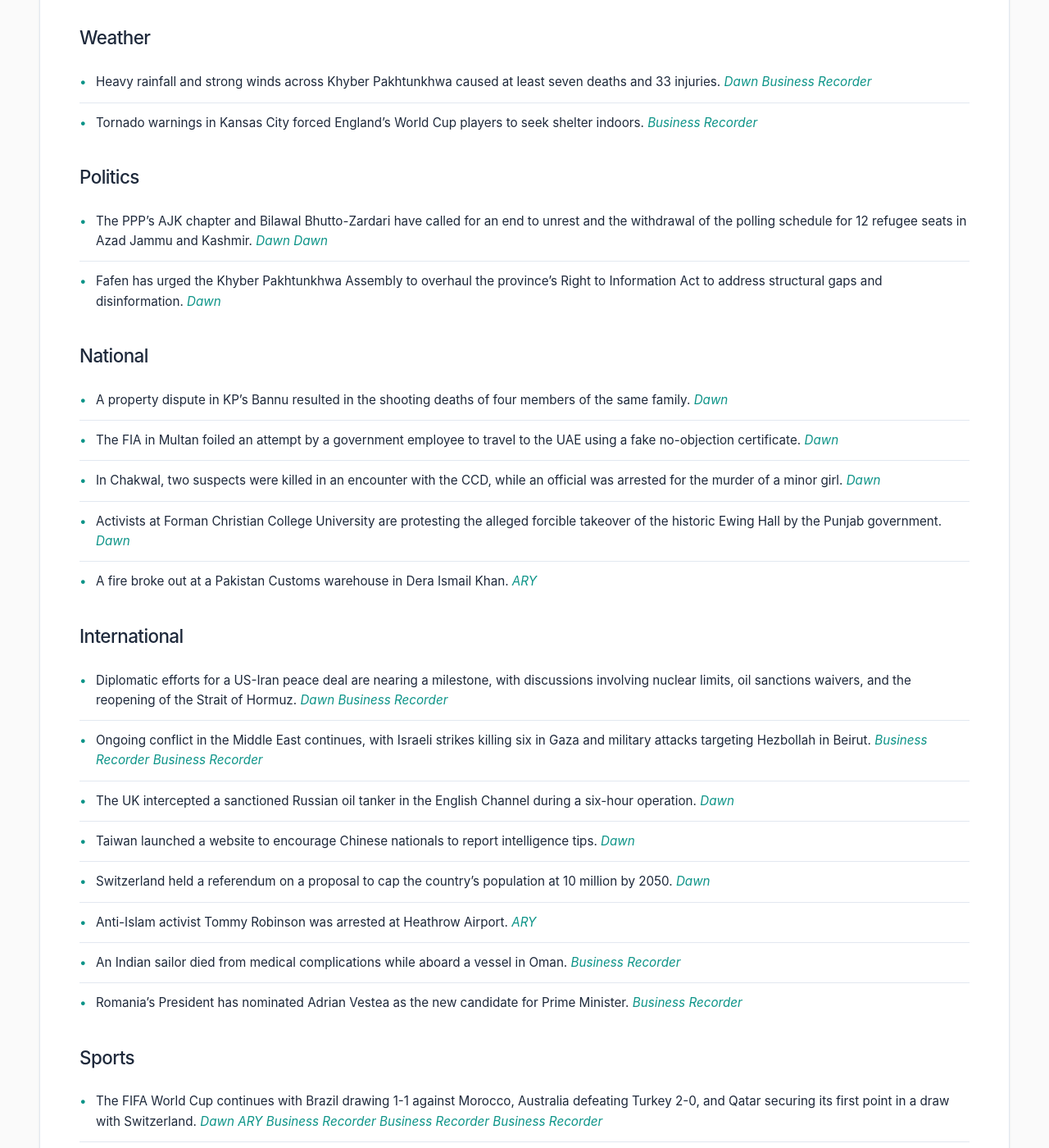
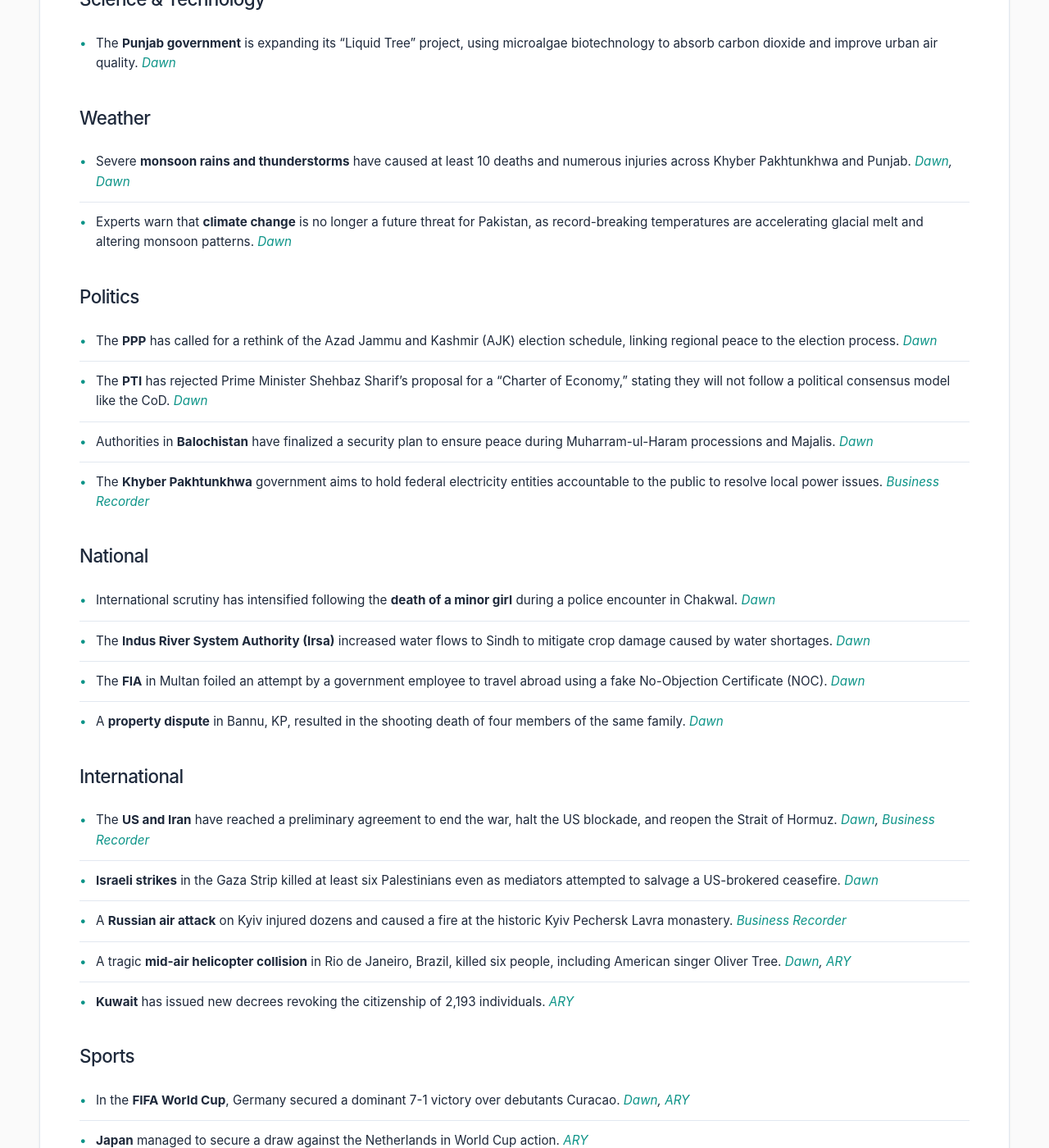
Before and after one commit to zsubzwary/news, a Jekyll site: the page built from en/index.md, in a window 1280 px wide and 1400 px high, scrolled down 939 px. Shown: the whole window at 82% size. Built offline with Jekyll 4.4.1, drawn with Linux system fonts in a browser that asks for light colours; some web fonts are replaced; comment, search, counter and statistics services are not loaded; some of the changed text lies outside the part shown.

Commit message:
DateTime; 2026-06-15T04:04:35.918Z

```diff
--- a/en/index.md
+++ b/en/index.md
@@ -4,56 +4,53 @@ title: Pakistan News Briefing
 lang: en
 ---
 
-Published at: 14-Jun-2026 21:04PKT
+Published at: 15-Jun-2026 09:04PKT
 
-Time to read: 5 mins
+Time to read: 4 mins
 
 ### Economy
-- Information Minister Attaullah Tarar defended the proposed FY27 budget, describing it as relief-oriented and inviting the opposition to sign a Charter of Economy. *[Dawn](https://www.dawn.com/news/2007773/info-minister-invites-opposition-to-sign-charter-of-economy-defends-proposed-fy27-budget)* *[Business Recorder](https://www.brecorder.com/news/40425481/information-minister-highlights-substantial-tax-relief-for-salaried-class-in-budget-debate)*
-- The FY27 budget introduces steeper fines for tax non-compliance and provides substantial tax relief for the salaried class. *[Dawn](https://www.dawn.com/news/2007674/budget-2026-27-steeper-fines-introduced-for-tax-compliance)* *[Business Recorder](https://www.brecorder.com/news/40425481/information-minister-highlights-substantial-tax-relief-for-salaried-class-in-budget-debate)*
-- Leaders in the agricultural sector expressed dissatisfaction, claiming the sector was largely ignored in the recent budget. *[Dawn](https://www.dawn.com/news/2007672/agriculture-largely-ignored)*
-- The Pakistan Textile Council welcomed the FY27 budget's export-oriented measures but requested a final tax regime for exporters. *[Business Recorder](https://www.brecorder.com/news/40425476/textile-body-welcomes-fy27-budget-measures-seeks-final-tax-regime-for-exporters)*
-- Most Gulf stock markets saw gains driven by optimism surrounding a potential US-Iran peace agreement. *[Business Recorder](https://www.brecorder.com/news/40425484/most-gulf-markets-in-black-on-expected-us-iran-peace-deal)*
+- The **Pakistan government** has warned of various risks to the 2026-27 budget, including global oil price hikes, revenue shortfalls, and debt servicing costs. *[Dawn](https://www.dawn.com/news/2007935/budget-2026-27-multiple-risks-looms-over-next-year-budget-finance-ministry-warns)*
+- A preliminary **US-Iran peace deal** has caused significant global market shifts, including a 2% rise in gold prices, a drop in oil prices, and a decline in the US dollar. *[Business Recorder](https://www.brecorder.com/news/40425581/gold-rises-2-after-us-iran-reach-peace-deal), [Business Recorder](https://www.brecorder.com/news/40425579/oil-slips-4-as-us-iran-reach-peace-deal-to-reopen-strait-of-hormuz), [Business Recorder](https://www.brecorder.com/news/40425578/dollar-hits-10-day-low-as-us-iran-reach-peace-deal)*
+- Asian share markets surged following news of the **Gulf peace deal**, while Indian shares are expected to follow the global rally. *[Business Recorder](https://www.brecorder.com/news/40425580/shares-surge-oil-skids-in-asia-on-gulf-deal), [Business Recorder](https://www.brecorder.com/news/40425577/indian-shares-set-to-join-global-rally-on-gulf-peace-deal-oil-slides)*
+- The **Senate Standing Committee on Finance** approved the abolition of Capital Value Tax (CVT) on foreign assets and expressed opposition to granting exclusive tax exemptions to PIACL. *[Business Recorder](https://www.brecorder.com/news/40425557/proposal-seeking-abolishment-of-cvt-on-foreign-assets-approved), [Business Recorder](https://www.brecorder.com/news/40425555/import-of-aircraft-parts-st-exemption-solely-for-piacl-opposed)*
+- Finance Minister Muhammad Aurangzeb proposed a **"National Faceless System"** to eliminate corruption within the tax machinery by removing discretionary powers from officials. *[Business Recorder](https://www.brecorder.com/news/40425558/aurangzeb-tells-senate-body-faceless-system-to-end-corruption-of-tax-machinery)*
+- The **Pakistan Textile Council (PTC)** has requested that the 1.25% export levy be treated as a full and final discharge of income tax liability. *[Business Recorder](https://www.brecorder.com/news/40425556/ptc-seeks-final-tax-status-for-export-levy)*
 
 ### Science & Technology
-- The Punjab government is expanding its "Liquid Tree" project, an innovative biotechnology using microalgae to absorb carbon dioxide and improve urban air quality. *[Dawn](https://www.dawn.com/news/2007783/punjab-expands-liquid-tree-project-to-tackle-urban-pollution)* *[ARY](https://arynews.tv/liquid-tree-introduced-by-punjab-to-combat-pollution)*
-- A cyberattack disrupted services at four major Iranian banks, though officials stated that no customer data was compromised. *[Business Recorder](https://www.brecorder.com/news/40425472/iran-says-limited-cyberattack-disrupts-services-at-four-banks-state-media-says)*
+- The **Punjab government** is expanding its "Liquid Tree" project, using microalgae biotechnology to absorb carbon dioxide and improve urban air quality. *[Dawn](https://www.dawn.com/news/2007783/punjab-expands-liquid-tree-project-to-tackle-urban-pollution)*
 
 ### Weather
-- Heavy rainfall and strong winds across Khyber Pakhtunkhwa caused at least seven deaths and 33 injuries. *[Dawn](https://www.dawn.com/news/2007786/at-least-7-killed-33-injured-in-rain-related-incidents-across-kp-in-a-day)* *[Business Recorder](https://www.brecorder.com/news/40425470/seven-killed-33-injured-as-rainstorm-hits-khyber-pakhtunkhwa)*
-- Tornado warnings in Kansas City forced England's World Cup players to seek shelter indoors. *[Business Recorder](https://www.brecorder.com/news/40425483/england-players-shelter-indoors-amid-tornado-warning-in-kansas-city)*
+- Severe **monsoon rains and thunderstorms** have caused at least 10 deaths and numerous injuries across Khyber Pakhtunkhwa and Punjab. *[Dawn](https://www.dawn.com/news/2007939/death-toll-reaches-10-as-rains-ravage-kp-punjab), [Dawn](https://www.dawn.com/news/2007786/at-least-7-killed-33-injured-in-rain-related-incidents-across-kp-in-a-day)*
+- Experts warn that **climate change** is no longer a future threat for Pakistan, as record-breaking temperatures are accelerating glacial melt and altering monsoon patterns. *[Dawn](https://www.dawn.com/news/2007955/climate-choices)*
 
 ### Politics
-- The PPP’s AJK chapter and Bilawal Bhutto-Zardari have called for an end to unrest and the withdrawal of the polling schedule for 12 refugee seats in Azad Jammu and Kashmir. *[Dawn](https://www.dawn.com/news/2007805/ppp-ajk-urges-election-commission-to-withdraw-polling-schedule-for-12-refugee-seats-amid-unrest)* *[Dawn](https://www.dawn.com/news/2007765/bilawal-calls-for-end-to-ajk-protests-as-unrest-damaging-pakistans-reputation-amid-global-spotlight)*
-- Fafen has urged the Khyber Pakhtunkhwa Assembly to overhaul the province's Right to Information Act to address structural gaps and disinformation. *[Dawn](https://www.dawn.com/news/2007799/fafen-calls-for-overhaul-of-kp-right-to-information-act)*
+- The **PPP** has called for a rethink of the Azad Jammu and Kashmir (AJK) election schedule, linking regional peace to the election process. *[Dawn](https://www.dawn.com/news/2007938/ppp-links-ajk-election-to-peace-in-region)*
+- The **PTI** has rejected Prime Minister Shehbaz Sharif's proposal for a "Charter of Economy," stating they will not follow a political consensus model like the CoD. *[Dawn](https://www.dawn.com/news/2007934/pti-rules-out-cod-style-charter-of-economy)*
+- Authorities in **Balochistan** have finalized a security plan to ensure peace during Muharram-ul-Haram processions and Majalis. *[Dawn](https://www.dawn.com/news/2007929/security-plan-finalised-for-majalis-processions-in-balochistan)*
+- The **Khyber Pakhtunkhwa** government aims to hold federal electricity entities accountable to the public to resolve local power issues. *[Business Recorder](https://www.brecorder.com/news/40425551/kp-to-make-federal-entities-responsible-to-public-at-all-costs)*
 
 ### National
-- A property dispute in KP's Bannu resulted in the shooting deaths of four members of the same family. *[Dawn](https://www.dawn.com/news/2007764/shooting-over-property-dispute-in-kps-bannu-kills-4-of-same-family)*
-- The FIA in Multan foiled an attempt by a government employee to travel to the UAE using a fake no-objection certificate. *[Dawn](https://www.dawn.com/news/2007804/fia-foils-alleged-attempt-to-travel-abroad-using-fake-noc-in-multan)*
-- In Chakwal, two suspects were killed in an encounter with the CCD, while an official was arrested for the murder of a minor girl. *[Dawn](https://www.dawn.com/news/2007617/two-robbers-killed-in-encounter-ccd-official-held-for-murder-of-minor-girl)*
-- Activists at Forman Christian College University are protesting the alleged forcible takeover of the historic Ewing Hall by the Punjab government. *[Dawn](https://www.dawn.com/news/2007645/forman-christian-college-university-activists-protest-forcible-takeover-of-ewing-hall-fear-demolition)*
-- A fire broke out at a Pakistan Customs warehouse in Dera Ismail Khan. *[ARY](https://arynews.tv/customs-warehouse-fire-incident-in-dera-ismail-khan)*
+- International scrutiny has intensified following the **death of a minor girl** during a police encounter in Chakwal. *[Dawn](https://www.dawn.com/news/2007933/chakwal-encounter-gets-international-scrutiny)*
+- The **Indus River System Authority (Irsa)** increased water flows to Sindh to mitigate crop damage caused by water shortages. *[Dawn](https://www.dawn.com/news/2007931/irsa-increases-flows-to-sindh-after-crop-damage)*
+- The **FIA** in Multan foiled an attempt by a government employee to travel abroad using a fake No-Objection Certificate (NOC). *[Dawn](https://www.dawn.com/news/2007804/fia-foils-alleged-attempt-to-travel-abroad-using-fake-noc-in-multan)*
+- A **property dispute** in Bannu, KP, resulted in the shooting death of four members of the same family. *[Dawn](https://www.dawn.com/news/2007764/shooting-over-property-dispute-in-kps-bannu-kills-4-of-same-family)*
 
 ### International
-- Diplomatic efforts for a US-Iran peace deal are nearing a milestone, with discussions involving nuclear limits, oil sanctions waivers, and the reopening of the Strait of Hormuz. *[Dawn](https://www.dawn.com/news/2007794/a-us-iran-deal-to-stop-the-war-is-imminent-heres-what-we-know-about-its-contents-so-far)* *[Business Recorder](https://www.brecorder.com/news/40425477/iran-says-draft-us-deal-includes-oil-sanctions-waiver-nuclear-limits-and-asset-release)*
-- Ongoing conflict in the Middle East continues, with Israeli strikes killing six in Gaza and military attacks targeting Hezbollah in Beirut. *[Business Recorder](https://www.brecorder.com/news/40425487/israeli-fire-kills-six-in-gaza-despite-new-effort-to-salvage-truce)* *[Business Recorder](https://www.brecorder.com/news/40425479/israel-attacks-hezbollah-targets-in-beiruts-southern-suburbs)*
-- The UK intercepted a sanctioned Russian oil tanker in the English Channel during a six-hour operation. *[Dawn](https://www.dawn.com/news/2007796/uk-intercepts-russian-shadow-fleet-vessel-in-channel-defence-ministry)*
-- Taiwan launched a website to encourage Chinese nationals to report intelligence tips. *[Dawn](https://www.dawn.com/news/2007792/taiwan-launches-website-for-chinese-nationals-to-report-intelligence)*
-- Switzerland held a referendum on a proposal to cap the country's population at 10 million by 2050. *[Dawn](https://www.dawn.com/news/2007775/switzerland-votes-on-proposal-to-cap-population-at-10m)*
-- Anti-Islam activist Tommy Robinson was arrested at Heathrow Airport. *[ARY](https://arynews.tv/tommy-robinson-arrested)*
-- An Indian sailor died from medical complications while aboard a vessel in Oman. *[Business Recorder](https://www.brecorder.com/news/40425478/indian-sailor-dies-from-medical-complications-aboard-tanker-in-oman)*
-- Romania's President has nominated Adrian Vestea as the new candidate for Prime Minister. *[Business Recorder](https://www.brecorder.com/news/40425471/romanian-president-nominates-new-candidate-for-prime-minister)*
+- The **US and Iran** have reached a preliminary agreement to end the war, halt the US blockade, and reopen the Strait of Hormuz. *[Dawn](https://www.dawn.com/news/2007972/us-iran-reach-preliminary-agreement-to-end-war-signing-set-for-friday), [Business Recorder](https://www.brecorder.com/news/40425576/iran-confirms-immediate-and-permanent-end-to-war-on-various-fronts-starting-tonight)*
+- **Israeli strikes** in the Gaza Strip killed at least six Palestinians even as mediators attempted to salvage a US-brokered ceasefire. *[Dawn](https://www.dawn.com/news/2007916/israeli-forces-kill-six-in-gaza-amid-efforts-to-salvage-truce)*
+- A **Russian air attack** on Kyiv injured dozens and caused a fire at the historic Kyiv Pechersk Lavra monastery. *[Business Recorder](https://www.brecorder.com/news/40425583/nearly-three-dozen-injured-historic-monastery-on-fire-as-ukraine-faces-major-russian-attacks)*
+- A tragic **mid-air helicopter collision** in Rio de Janeiro, Brazil, killed six people, including American singer Oliver Tree. *[Dawn](https://www.dawn.com/news/2007914/choppers-collide-mid-air-six-die-in-western-rio-de-janeiro), [ARY](https://arynews.tv/singer-oliver-tree-dies-in-tragic-helicopter-crash-during-world-tour)*
+- **Kuwait** has issued new decrees revoking the citizenship of 2,193 individuals. *[ARY](https://arynews.tv/kuwait-revokes-citizenship-of-2193-in-new-decrees)*
 
 ### Sports
-- The FIFA World Cup continues with Brazil drawing 1-1 against Morocco, Australia defeating Turkey 2-0, and Qatar securing its first point in a draw with Switzerland. *[Dawn](https://www.dawn.com/news/2007756/brazil-begin-fifa-world-cup-bid-with-morocco-draw-as-scotland-edge-haiti)* *[ARY](https://arynews.tv/australia-stuns-turkey-2-0-in-fifa-world-cup-2026-opener)* *[Business Recorder](https://www.brecorder.com/news/40425474/australia-stun-turkiye-with-defensive-masterclass-at-world-cup)* *[Business Recorder](https://www.brecorder.com/news/40425468/ancelottis-brazil-escape-morocco-scare-after-first-half-horror-show)* *[Business Recorder](https://www.brecorder.com/news/40425467/qatar-hail-first-world-cup-point-after-late-goal-stuns-switzerland-in-1-1-draw)*
-- Chaotic celebrations for the New York Knicks' NBA victory led to a FIFA World Cup bus being set on fire in Manhattan. *[Dawn](https://www.dawn.com/news/2007778/fifa-world-cup-bus-set-alight-as-chaotic-celebrations-erupt-in-nycs-manhattan-after-knicks-win)*
-- Pakistan's football team has been invited to participate in the inaugural FIFA ASEAN Cup in Indonesia. *[Dawn](https://www.dawn.com/news/2007678/pakistan-secures-entry-to-first-fifa-asean-cup)*
-- In cricket, India defeated Afghanistan behind an unbeaten 84 from Shubman Gill, while Mandhana scored a fifty in a match against Pakistan. *[ARY](https://arynews.tv/mandhana-fifty-powers-india-to-massive-total-against-pakistan)* *[Business Recorder](https://www.brecorder.com/news/40425473/gurbazs-fiery-ton-goes-in-vain-as-gill-guides-india-to-victory)*
-- Donna Vekic won the Queen's Club title by defeating Emma Raducanu. *[Business Recorder](https://www.brecorder.com/news/40425486/vekic-hangs-tough-to-beat-raducanu-in-queens-final)*
-- Jesse Rodriguez became the WBA bantamweight world champion by knocking out Antonio Vargas. *[Business Recorder](https://www.brecorder.com/news/40425485/rodriguez-knocks-out-vargas-to-become-world-champion-in-third-weight-class)*
-- FIFA will pay the full tournament fee to Somali referee Omar Abdulkadir Artan, despite him being denied entry to the US. *[Business Recorder](https://www.brecorder.com/news/40425482/somali-referee-denied-us-entry-for-world-cup-will-receive-full-fifa-fee)*
+- In the **FIFA World Cup**, Germany secured a dominant 7-1 victory over debutants Curacao. *[Dawn](https://www.dawn.com/news/2007821/germany-hammer-world-cup-debutants-curacao-after-early-scare), [ARY](https://arynews.tv/germany-crush-world-cup-debutants-curacao-as-iran-set-to-arrive-in-us)*
+- **Japan** managed to secure a draw against the Netherlands in World Cup action. *[ARY](https://arynews.tv/japan-snatch-draw-with-netherlands)*
+- Chaos erupted in **Manhattan** as New York Knicks fans celebrated an NBA Finals win, resulting in a World Cup bus being set on fire. *[Dawn](https://www.dawn.com/news/2007778/fifa-world-cup-bus-set-alight-as-chaotic-celebrations-erupt-in-nycs-manhattan-after-knicks-win)*
+
+### Health
+- Karachi has confirmed its **11th mpox case**, with the patient admitted to an isolation ward. *[ARY](https://arynews.tv/mpox-cases-in-karachi-june-15-2026)*
+- The **Punjab Police** reaffirmed its commitment to proactive blood donation to save human lives. *[Business Recorder](https://www.brecorder.com/news/40425554/blood-donation-punjab-police-vow-to-play-proactive-role)*
 
 ### Other
-- Film director Anurag Kashyap criticized screen bias in Indian theaters. *[ARY](https://arynews.tv/anurag-kashyap-calls-out-screen-bias-as-obsession-dominates-indian-theatres)*
-- Social media has been abuzz with viral content featuring Kim and North with Ariana Grande. *[ARY](https://arynews.tv/kim-and-norths-girls-night-out-with-ariana-grande-goes-viral)*
-- Reports suggest Justin Trudeau skipped a Canada match to spend time with Katy Perry. *[ARY](https://arynews.tv/justin-trudeau-skips-canada-match-for-boyfriend-duties-with-katy-perry)*
+- Newlyweds **Dua Lipa and Callum Turner** were spotted enjoying a honeymoon in Italy. *[ARY](https://arynews.tv/newlyweds-dua-lipa-callum-turner-enjoy-sun-soaked-honeymoon-in-italy)*
+- The horror film **'Obsession'** has seen massive commercial success, growing from a $750K budget to $242M in revenue. *[ARY](https://arynews.tv/obsession-becomes-horrors-new-king-from-750k-to-242m)*
```
